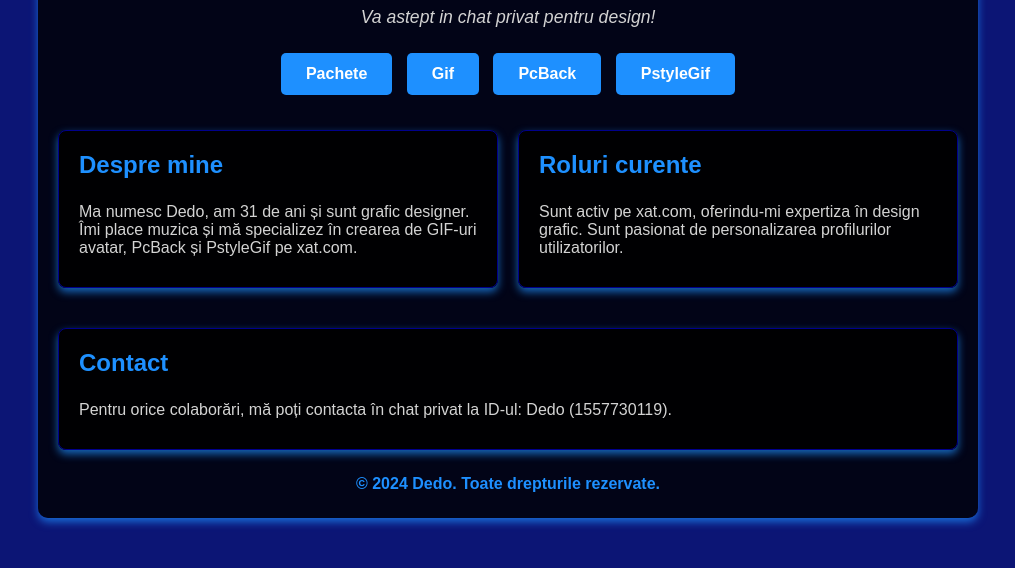
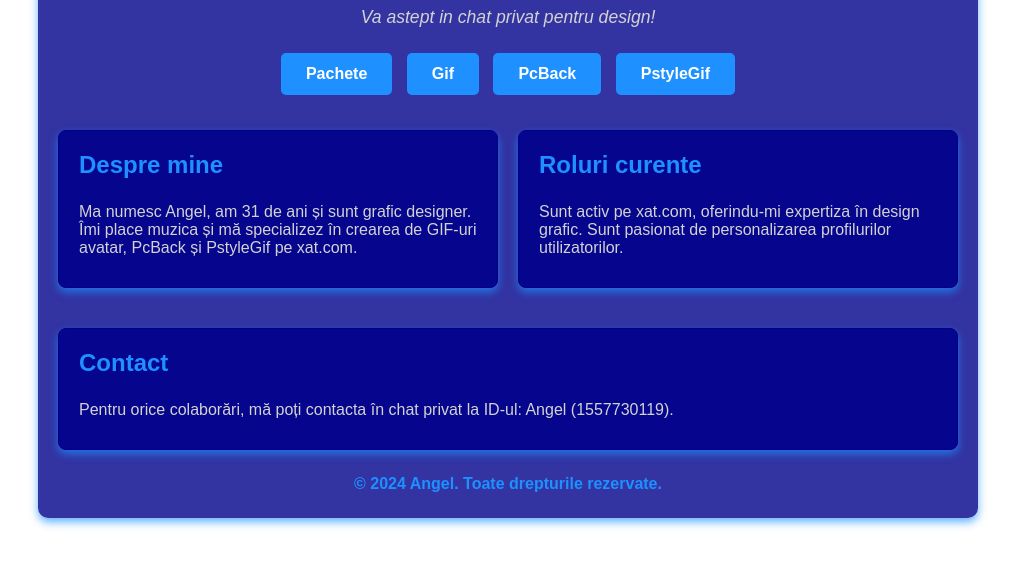
Before and after one commit to sephirothcoding/angel, a plain HTML site: page index.html in a window 1280 px wide. Shown: the part 514-1082 px from the top of the page, without its empty margins (132-1147 px from the left). Drawn offline with Linux system fonts and the light colour scheme.

Commit message:
Update index.html

```diff
--- a/index.html
+++ b/index.html
@@ -33,33 +33,31 @@
     // Seph'ten (10241024) doğrudan satın alınmadıkça hiçbir şekilde kullanılamaz, kopyalanamaz veya dağıtılamaz.
     // Kullanım, yalnızca xat.com ile sınırlıdır ve sahibin açık onayını gerektirir.
     // İzinsiz kullanım yasaktır ve yasal işlemlere tabidir. -->
-
 <!DOCTYPE html>
 <html lang="en">
 <head>
     <meta charset="UTF-8">
     <meta name="viewport" content="width=device-width, initial-scale=1.0">
     <title>Profile Page</title>
-    <link rel="stylesheet" href="styles.css">
     <style>
         /* Stiluri generale */
         body {
             margin: 0;
             padding: 0;
-            background-color: #0c1575; /* Fundal albastru deschis */
+            background-color: #ffffff; /* Fundal alb */
             font-family: 'Arial', sans-serif;
             display: flex;
             flex-direction: column;
             align-items: center;
             overflow-x: hidden;
-            color: #fff; /* Text alb */
+            color: #000000; /* Text negru */
         }
 
         /* Stiluri pentru titlu */
         h1 {
             margin: 0;
             color: #1E90FF; /* Albastru luminos */
-            text-shadow: 0 0 10px rgba(30, 144, 255, 0.7); /* Albastru luminos glow */
+            text-shadow: 0 0 10px rgba(30, 144, 255, 0.7); /* Glow albastru */
             font-size: 3em;
             font-weight: bold;
             background: linear-gradient(135deg, #1E90FF, #00008B); /* Albastru și albastru închis */
@@ -79,9 +77,9 @@
             max-width: 900px;
             margin: 50px auto;
             padding: 20px;
-            background-color: rgba(0, 0, 0, 0.8); /* Fundal semi-transparent pentru container */
+            background-color: rgba(0, 0, 139, 0.8); /* Albastru închis semi-transparent pentru container */
             border-radius: 10px;
-            box-shadow: 0 4px 8px rgba(30, 144, 255, 0.7); /* Albastru luminos shadow */
+            box-shadow: 0 4px 8px rgba(30, 144, 255, 0.7); /* Glow albastru */
             position: relative;
             display: flex;
             flex-direction: column;
@@ -164,7 +162,7 @@
         }
 
         .info-card {
-            background-color: rgba(0, 0, 0, 0.9); /* Negru semi-transparent */
+            background-color: rgba(0, 0, 139, 0.9); /* Albastru închis semi-transparent */
             border: 1px solid #00008B; /* Albastru închis */
             border-radius: 8px;
             padding: 20px;
@@ -211,7 +209,7 @@
             <img src="https://xatimg.com/image/r4fqtgSEaAyf.jpg" alt="Avatar" class="avatar">
         </div>
         <div class="profile-details">
-            <h1>DeDo</h1>
+            <h1>Angel</h1>
             <p>ID: 1557730119</p>
             <p>Va astept in chat privat pentru design!</p>
             <div class="profile-buttons">
@@ -224,7 +222,7 @@
         <div class="info-cards">
             <div class="info-card">
                 <h3>Despre mine</h3>
-                <p>Ma numesc Dedo, am 31 de ani și sunt grafic designer. Îmi place muzica și mă specializez în crearea de GIF-uri avatar, PcBack și PstyleGif pe xat.com.</p>
+                <p>Ma numesc Angel, am 31 de ani și sunt grafic designer. Îmi place muzica și mă specializez în crearea de GIF-uri avatar, PcBack și PstyleGif pe xat.com.</p>
             </div>
             <div class="info-card">
                 <h3>Roluri curente</h3>
@@ -232,11 +230,11 @@
             </div>
             <div class="info-card">
                 <h3>Contact</h3>
-                <p>Pentru orice colaborări, mă poți contacta în chat privat la ID-ul: Dedo (1557730119).</p>
+                <p>Pentru orice colaborări, mă poți contacta în chat privat la ID-ul: Angel (1557730119).</p>
             </div>
         </div>
         <div class="footer-text">
-            <p>&copy; 2024 Dedo. Toate drepturile rezervate.</p>
+            <p>&copy; 2024 Angel. Toate drepturile rezervate.</p>
         </div>
     </div>
 </body>
```
